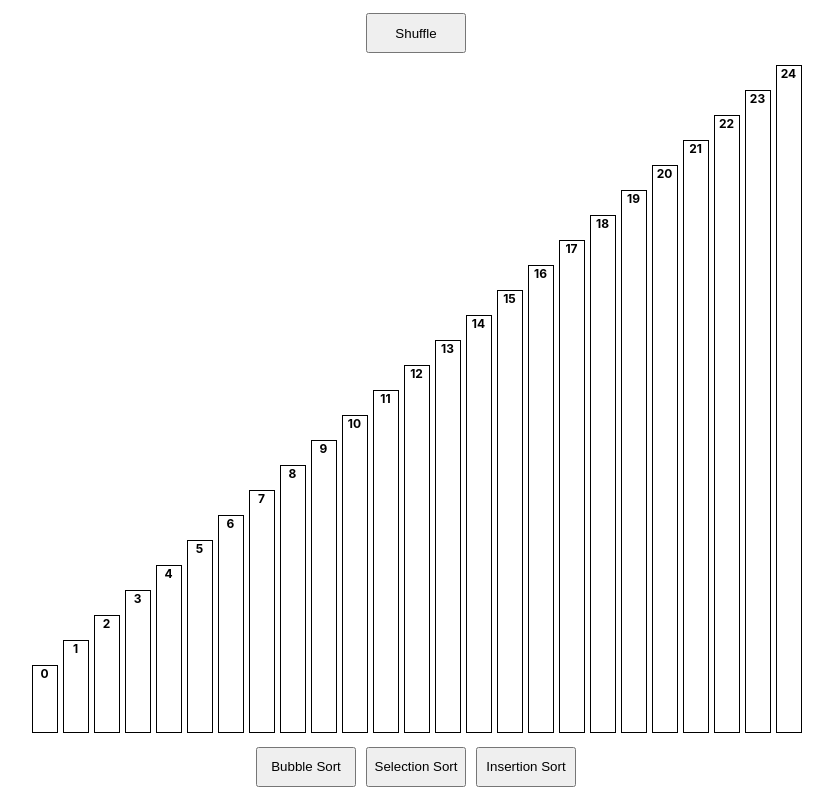
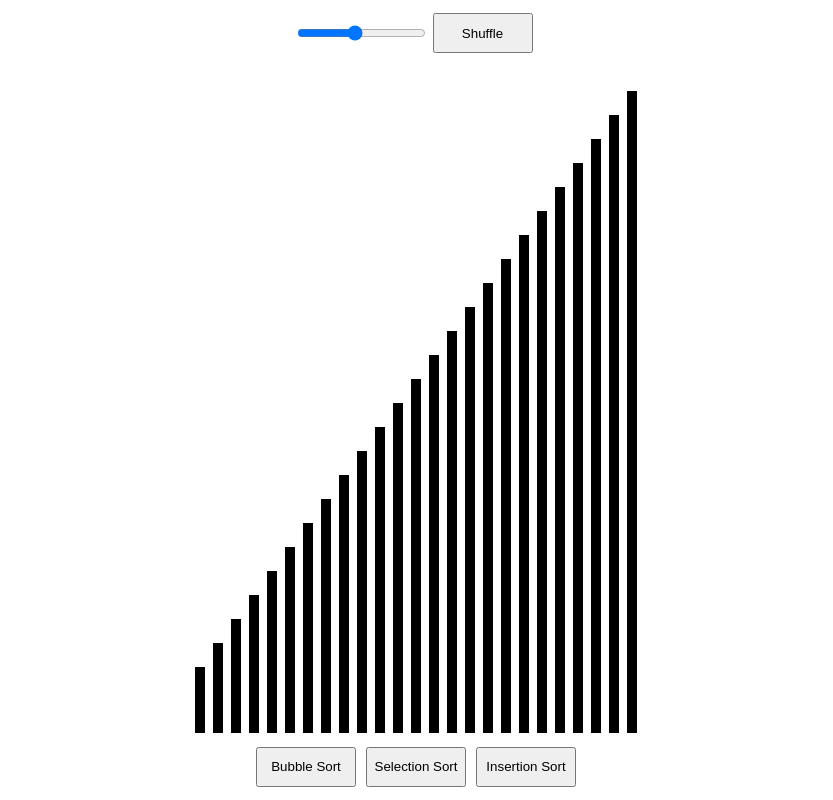
Before and after one commit to rishiskhare/sorting-visualizer, a React (Create React App) app: page / in a window 1280 px wide. Shown: the whole page, without its empty margins (224-1057 px from the left). Built offline with nearby package versions, Linux system fonts and the light colour scheme.

Commit message:
visuals 2

```diff
--- a/src/components/SortingVisualizer.jsx
+++ b/src/components/SortingVisualizer.jsx
@@ -9,7 +9,6 @@ const SortingVisualizer = () => {
   const [numItems, setNumItems] = useState(25);
   // const [delay, setDelay] = useState(500);
   let delay = 50;
-  let maxVal = 100;
   const [i, seti] = useState(1);
   const [timeOuts, setTimeOuts] = useState([]);
 
@@ -18,7 +17,6 @@ const SortingVisualizer = () => {
     for (let i = 0; i < items; i++) {
       arr.push(i);
     }
-    maxVal = Math.max(...arr);
     return arr;
   };
 
@@ -55,21 +53,32 @@ const SortingVisualizer = () => {
 
   return (
     <div className="daddy">
+      <div className="topG">
+        <input type="range"
+                  min="10"
+                  max="100"
+                  id="slidah"
+                  onChange={(event) => {
+                    setNumItems(event.target.value);
+                    setItemsArray(generateDefaultArray(event.target.value))}
+                  }/>
         <button
           className="btnn"
           onClick={() => setItemsArray(shuffleArray(itemsArray))}
         >
           Shuffle
         </button>
+      </div>
+
       <div className="barHolder">
         {itemsArray.map((item) => (
           <h1
-            style={{ height: `${(item / maxVal) * 90 + 10}%` }}
+            style={{ height: `${(item / numItems) * 90 + 10}%`,
+                      width: `${(numItems > 50)? "5px" : "10px"}`,
+                      "margin-left": `${(numItems > 60)? "2px" : "4px"}`}}
             className="bar"
             key={item}
-          >
-            {item}
-          </h1>
+          ></h1>
         ))}
       </div>
       <div className="btnnHolder">
--- a/src/components/visuals.css
+++ b/src/components/visuals.css
@@ -29,13 +29,13 @@ button {
     align-items: flex-end;
 }
 .bar {
-    border: solid black 1px;
-    width: 2em;
+    /* border: solid black 1px; */
     margin: 0;
-    margin-left: 3px;
-    margin-right: 2px;
+    margin-left: 4px;
+    margin-right: 4px;
     height: 100%;
     transition: all 0.3s ease;
+    background-color: black;
 }
 
 .barCh {
@@ -47,3 +47,9 @@ button {
     justify-self: center;
     align-self: center;
 }
+
+.topG {
+    display: flex;
+    align-self: center;
+    justify-content: center;
+}
```
Also changed, not shown: src/components/slider.css (added). Lines whose indentation alone changed are shown as unchanged.
